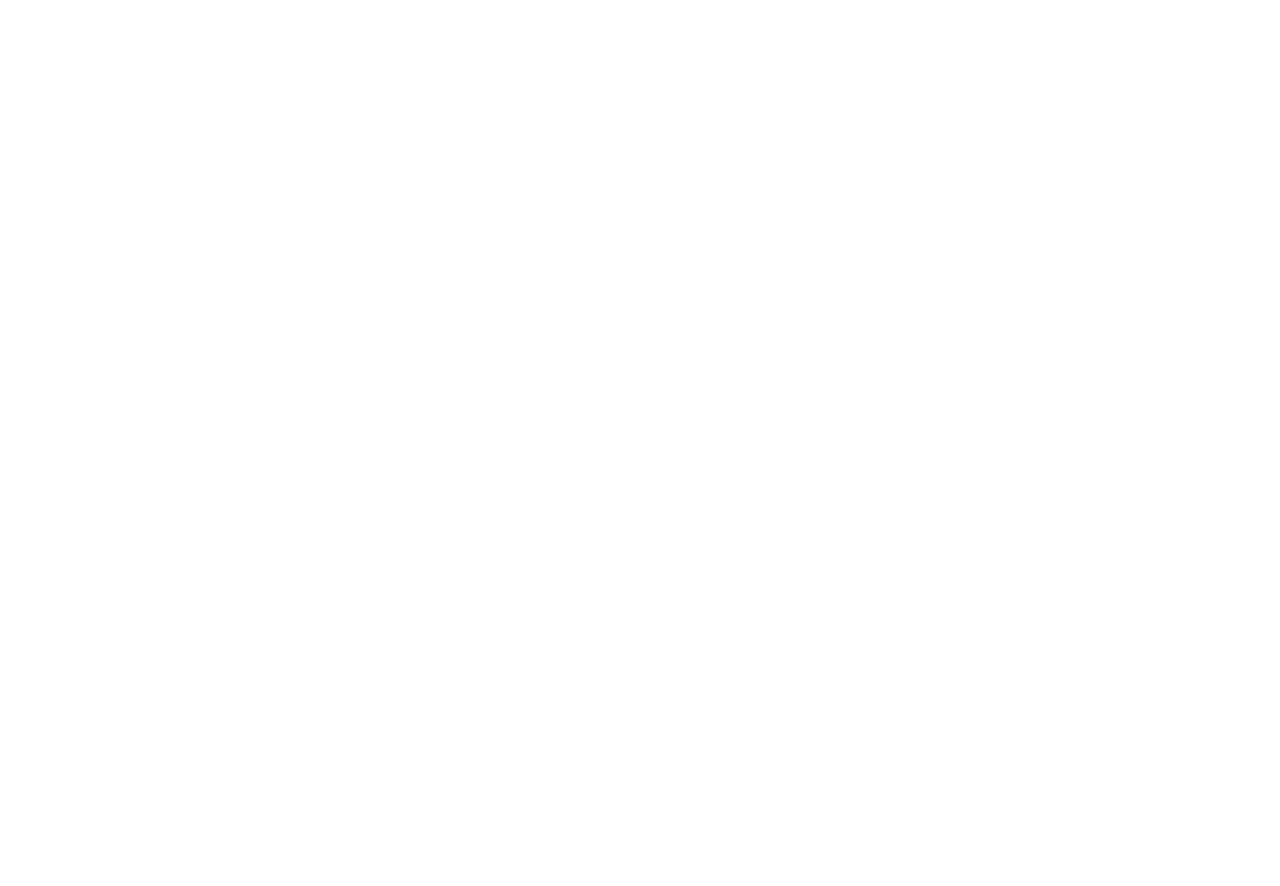
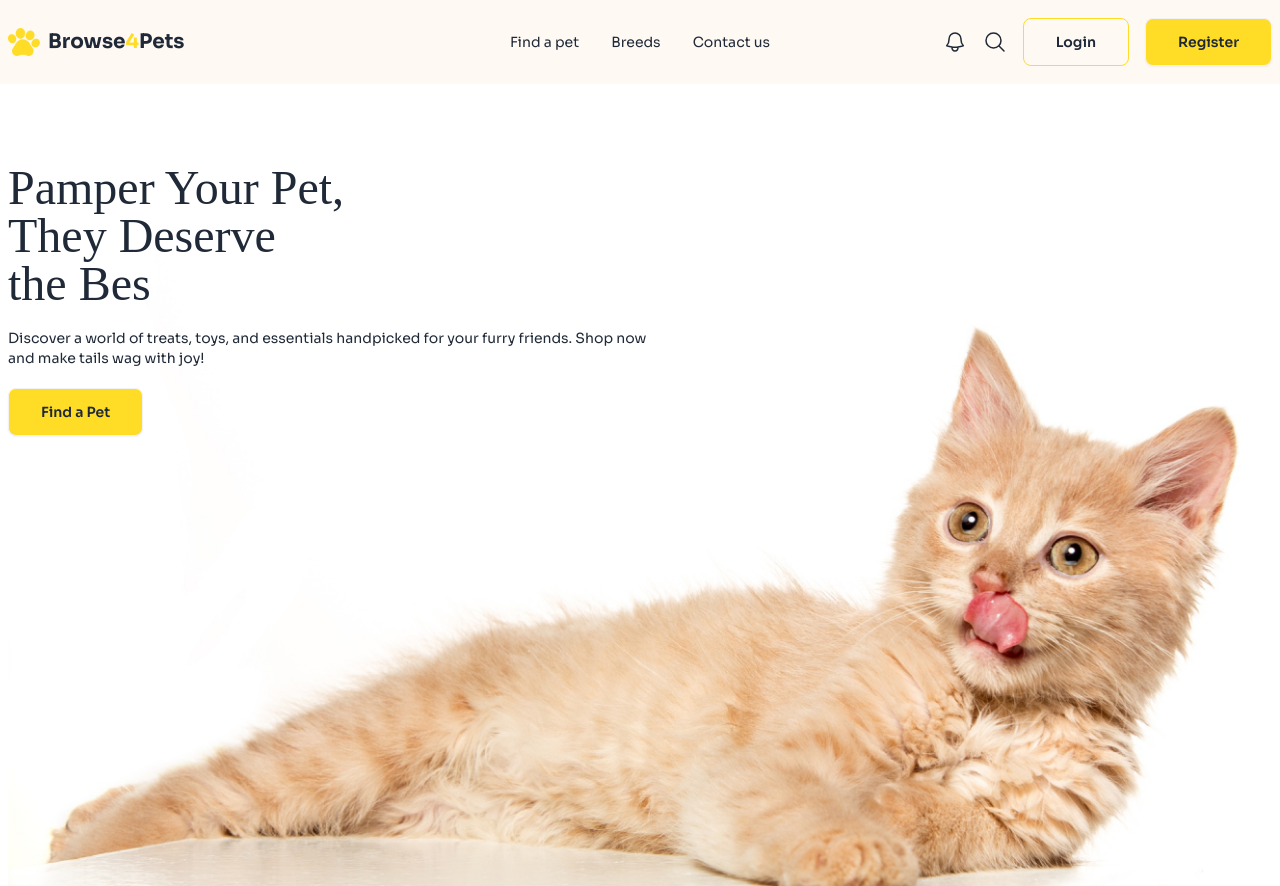
Before and after one commit to daiyankabir/pet-shop, a plain HTML site: page index.html in a window 1280 px wide. Before the commit the page ends 800 px from the top, so only its background shows below. Drawn offline with nearby package versions, Linux system fonts and the light colour scheme; a web font is replaced by a local one.

Commit message:
header part design

```diff
--- a/index.html
+++ b/index.html
@@ -1,9 +1,20 @@
 <!DOCTYPE html>
-<html lang="en">
+<html lang="en" data-theme="light">
 
 <head>
     <meta charset="UTF-8">
     <meta name="viewport" content="width=device-width, initial-scale=1.0">
+    <!-- google fonts -->
+    <!-- Sora font -->
+    <link rel="preconnect" href="https://fonts.googleapis.com">
+    <link rel="preconnect" href="https://fonts.gstatic.com" crossorigin>
+    <link href="https://fonts.googleapis.com/css2?family=Sora:wght@100..800&display=swap" rel="stylesheet">
+
+    <!-- Adam font -->
+    <link rel="preconnect" href="https://fonts.googleapis.com">
+    <link rel="preconnect" href="https://fonts.gstatic.com" crossorigin>
+    <link href="https://fonts.googleapis.com/css2?family=ADLaM+Display&display=swap" rel="stylesheet">
+
     <!--DaisyUI and Tailwindcss -->
     <link href="https://cdn.jsdelivr.net/npm/daisyui@4.12.23/dist/full.min.css" rel="stylesheet" type="text/css" />
     <script src="https://cdn.tailwindcss.com"></script>
@@ -13,27 +24,120 @@
                 extend: {
                     colors: {
                         clifford: '#da373d',
+                        'maincolor': '#FFDC26',
+                        'mainbg': '#FFF9F4'
                     }
                 }
             }
         }
     </script>
     <title>Pet Shop</title>
+    <style>
+        .font-sora {
+            font-family: "Sora", serif;
+        }
+
+        .font-adam {
+            font-family: "ADLaM Display", serif;
+        }
+    </style>
 </head>
 
-<body>
+<body class="font-sora ">
     <!-- Header section -->
     <header>
+        <!-- Navbar -->
+        <div class="bg-mainbg lg:py-2 mb-20">
+            <nav class="container mx-auto">
+                <div class="navbar">
+                    <div class="navbar-start">
+
+                        <div class="flex items-center gap-2">
+                            <img src="c1-assets/logo-header.png" class="w-8">
+                            <h1 class="text-xl font-bold hidden lg:inline">Browse<span
+                                    class="text-maincolor">4</span>Pets
+                            </h1>
+                        </div>
+
+                    </div>
+                    <div class="navbar-center hidden lg:flex">
+                        <ul class="menu menu-horizontal px-1">
+                            <li><a>Find a pet</a></li>
+                            <li><a>Breeds</a></li>
+                            <li><a>Contact us</a></li>
+                        </ul>
+                    </div>
+                    <div class="navbar-end">
+                        <div class="dropdown dropdown-end">
+                            <div tabindex="0" role="button" class="btn btn-ghost lg:hidden">
+                                <svg xmlns="http://www.w3.org/2000/svg" fill="none" viewBox="0 0 24 24"
+                                    stroke-width="1.5" stroke="currentColor" class="size-6">
+                                    <path stroke-linecap="round" stroke-linejoin="round"
+                                        d="M3.75 6.75h16.5M3.75 12h16.5m-16.5 5.25h16.5" />
+                                </svg>
+
+                            </div>
+                            <ul tabindex="0"
+                                class="menu menu-sm dropdown-content bg-base-100 rounded-box z-[1] mt-3 w-52 p-2 shadow">
+                                <li><a>Find a pet</a></li>
+                                <li><a>Breeds</a></li>
+                                <li><a>Contact us</a></li>
+                            </ul>
+                        </div>
+                        <div class="hidden lg:flex lg:items-center lg:justify-end lg:gap-4">
+                            <svg xmlns="http://www.w3.org/2000/svg" fill="none" viewBox="0 0 24 24" stroke-width="1.5"
+                                stroke="currentColor" class="size-6">
+                                <path stroke-linecap="round" stroke-linejoin="round"
+                                    d="M14.857 17.082a23.848 23.848 0 0 0 5.454-1.31A8.967 8.967 0 0 1 18 9.75V9A6 6 0 0 0 6 9v.75a8.967 8.967 0 0 1-2.312 6.022c1.733.64 3.56 1.085 5.455 1.31m5.714 0a24.255 24.255 0 0 1-5.714 0m5.714 0a3 3 0 1 1-5.714 0" />
+                            </svg>
+
+                            <svg xmlns="http://www.w3.org/2000/svg" fill="none" viewBox="0 0 24 24" stroke-width="1.5"
+                                stroke="currentColor" class="size-6">
+                                <path stroke-linecap="round" stroke-linejoin="round"
+                                    d="m21 21-5.197-5.197m0 0A7.5 7.5 0 1 0 5.196 5.196a7.5 7.5 0 0 0 10.607 10.607Z" />
+                            </svg>
+
+                            <button class="btn btn-outline border-solid border-1 border-maincolor px-8">Login</button>
+                            <button class="btn bg-maincolor px-8">Register</button>
+                        </div>
+
+                    </div>
+                </div>
+            </nav>
+        </div>
+        <!-- Hero Section -->
+        <section class="container mx-auto relative px-2 mb-20">
+            <!-- Hero Text -->
+            <div class="text-left absolute w-2/3 md:w-1/2 top-0 z-10 space-y-5">
+                <h1 class="font-adam  text-3xl md:text-5xl">Pamper Your Pet, <br> They Deserve <br>the Bes</h1>
+                <p class="font-sora text-xs  md:text-sm">Discover a world of treats, toys, and essentials handpicked
+                    for
+                    your furry
+                    friends.
+                    Shop now and make
+                    tails wag with joy!</p>
+                <div>
+                    <button class="btn bg-maincolor px-8">Find a Pet</button>
+                </div>
+
+            </div>
+            <!-- hero image -->
+
+            <div class="absolute top-36 md:top-0">
+                <img src="c1-assets/cat-big.png">
+            </div>
+        </section>
+
 
     </header>
 
     <!-- Main Section -->
-    <main>
+    <main class="container mx-auto">
 
     </main>
 
     <!-- footer section -->
-    <footer>
+    <footer class="lg:container mx-auto">
 
     </footer>
 
```
Also changed, not shown: c1-assets/bird-cartoon.png (added), c1-assets/cat-big.png (added), c1-assets/cat-cartoon.png (added), c1-assets/cute-dog-mid.png (added), c1-assets/cute-pet-mid.png (added), c1-assets/cute-pet-small.png (added), c1-assets/dog-cartoon.png (added), c1-assets/fish-cartoon.png (added), c1-assets/logo-footer.png (added), c1-assets/logo-header.png (added), c1-assets/mouse-cartoon.png (added), c1-assets/pet-couch.png (added), c1-assets/rabbit-cartoon.png (added), tailwind.config.js (added).
